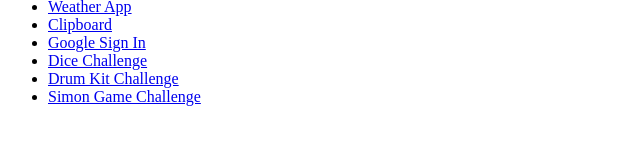
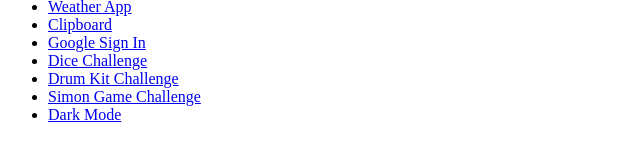
Before and after one commit to Devesh-Hirwey/Devesh.projects, a plain HTML site: page index.html in a window 1280 px wide. Shown: the part 208-366 px from the top of the page, 0-640 px from the left. Drawn offline with Linux system fonts and the light colour scheme.

Commit message:
Update index.html

```diff
--- a/index.html
+++ b/index.html
@@ -21,6 +21,7 @@
         <li><a href="./Dicee Challenge - Starting Files/dicee.html">Dice Challenge</a></li>
         <li><a href="./Drum Kit Starting Files/index.html">Drum Kit Challenge</a></li>
         <li><a href="./Simon Game Challenge Starting Files/index.html">Simon Game Challenge</a></li>
+        <li><a href="./Dark mode/index.html">Dark Mode</a></li>
     </ul>
 </body>
 </html>
```
